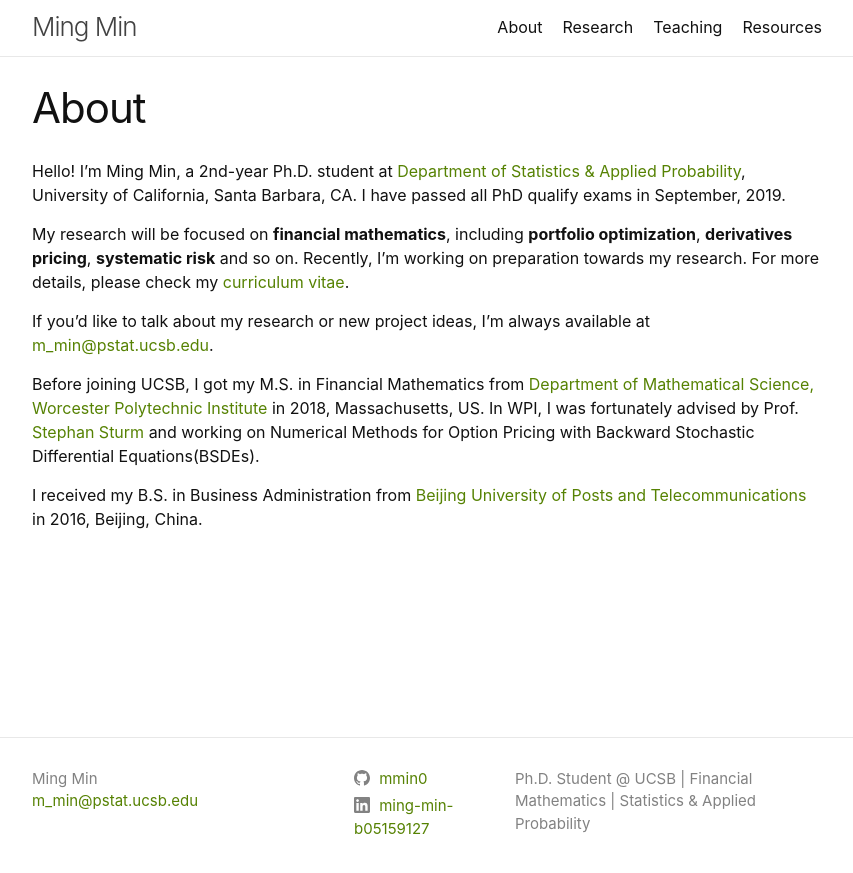
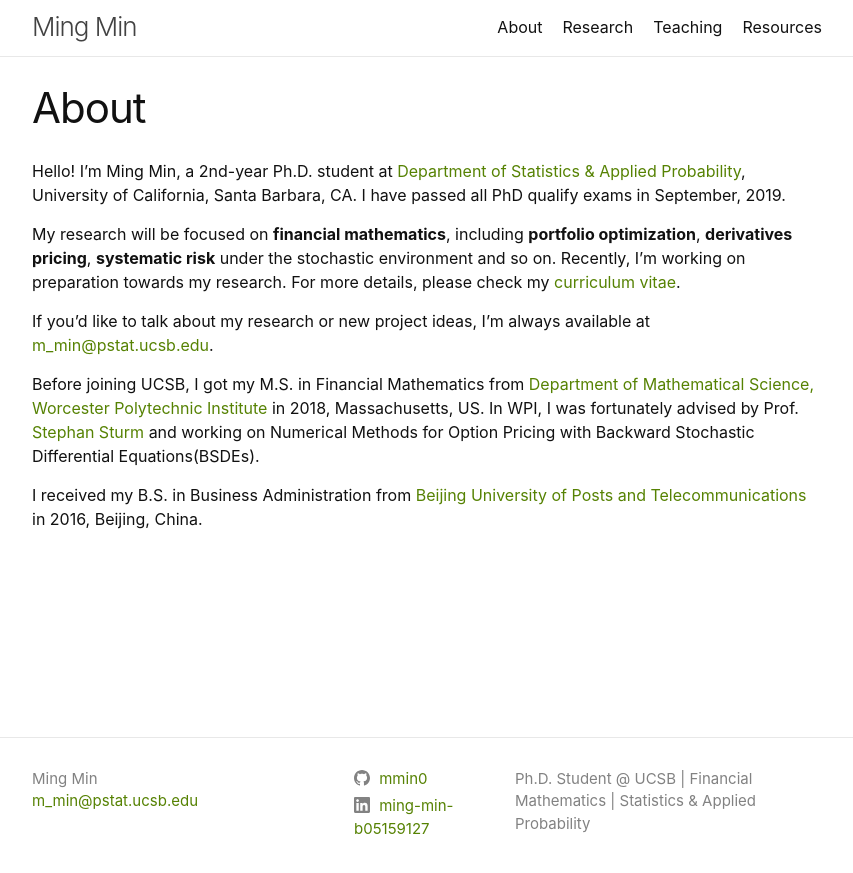
Before and after one commit to mmin0/mmin0.github.io, a Jekyll site: the page built from index.md, in a window 1280 px wide. Shown: the top 873 px of the page, without its empty margins (213-1066 px from the left). Built offline with Jekyll 4.4.1, drawn with Linux system fonts in a browser that asks for light colours.

Commit message:
Update index.md

```diff
--- a/index.md
+++ b/index.md
@@ -5,7 +5,7 @@ title: About
 
 Hello! I’m Ming Min, a 2nd-year Ph.D. student at [Department of Statistics & Applied Probability](http://www.pstat.ucsb.edu){:target="_blank"}, University of California, Santa Barbara, CA. I have passed all PhD qualify exams in September, 2019.
 
-My research will be focused on **financial mathematics**, including **portfolio optimization**, **derivatives pricing**, **systematic risk** and so on. Recently, I'm working on preparation towards my research. For more details, please check my [curriculum vitae](CV.pdf){:target="_blank"}.
+My research will be focused on **financial mathematics**, including **portfolio optimization**, **derivatives pricing**, **systematic risk** under the stochastic environment and so on. Recently, I'm working on preparation towards my research. For more details, please check my [curriculum vitae](CV.pdf){:target="_blank"}.
 
 If you'd like to talk about my research or new project ideas, I'm always available at [m_min@pstat.ucsb.edu](mailto:m_min@pstat.ucsb.edu){:target="_blank"}.
 
```
